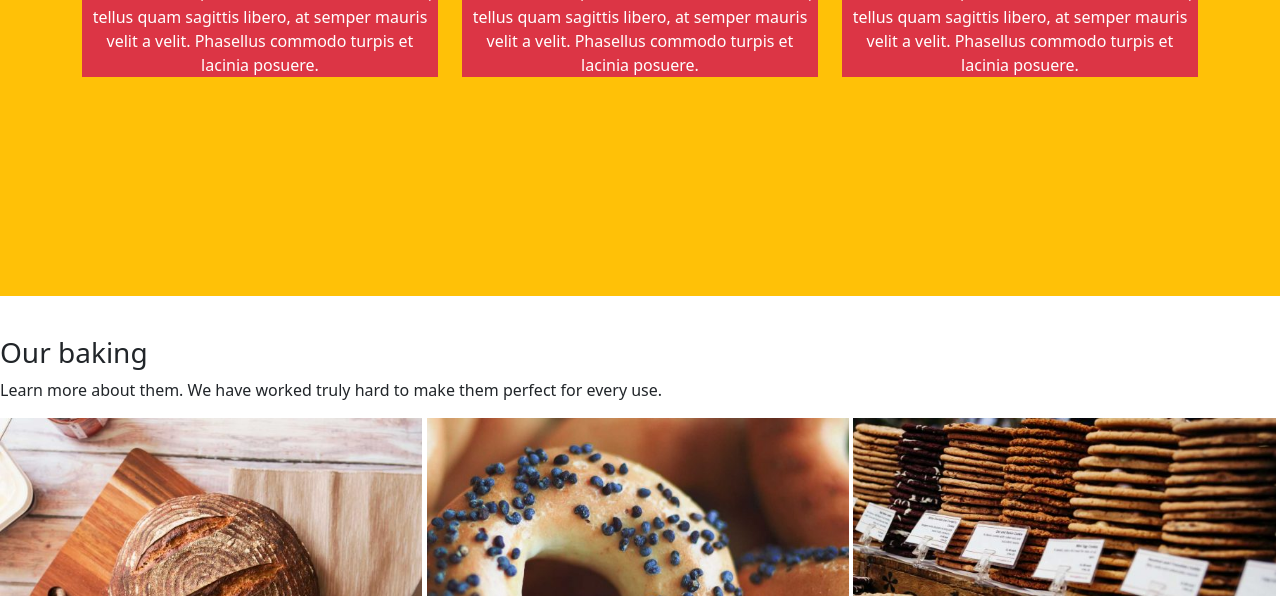
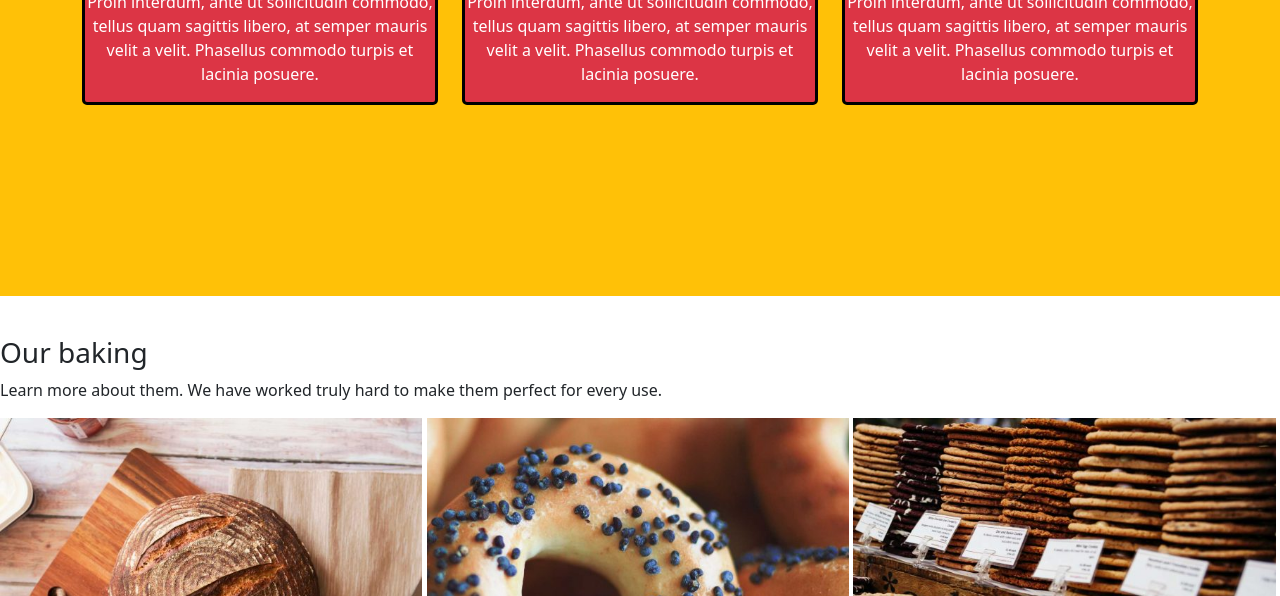
Before and after one commit to yaratarek10/bakery, a plain HTML site: page index.html in a window 1280 px wide. Shown: the part 504-1100 px from the top of the page. Drawn offline with Linux system fonts and the light colour scheme; files whose address does not match are found by name.

Commit message:
text-centre updated

```diff
--- a/css/style.css
+++ b/css/style.css
@@ -1,9 +1,7 @@
 .item img{
     width: 100%;
 }
-.text-center{
-    color: white;
-}
+
 
 .div
 {
@@ -11,6 +9,7 @@
     display: inline-block;
     width: 33%;
     text-align: center;
+
 }
 
 .div img
@@ -19,3 +18,9 @@
 .boo{
     margin-top: 40px;
 }
+.text-center{
+    color: white;
+    border: black solid ;
+     border-radius: 5px ;
+
+}
```
